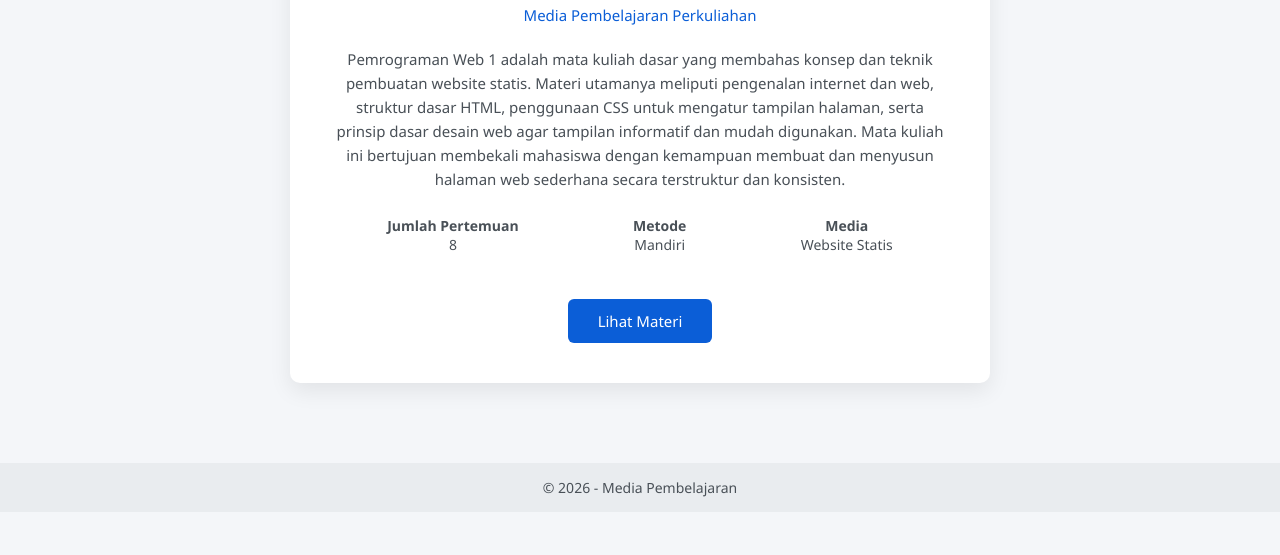
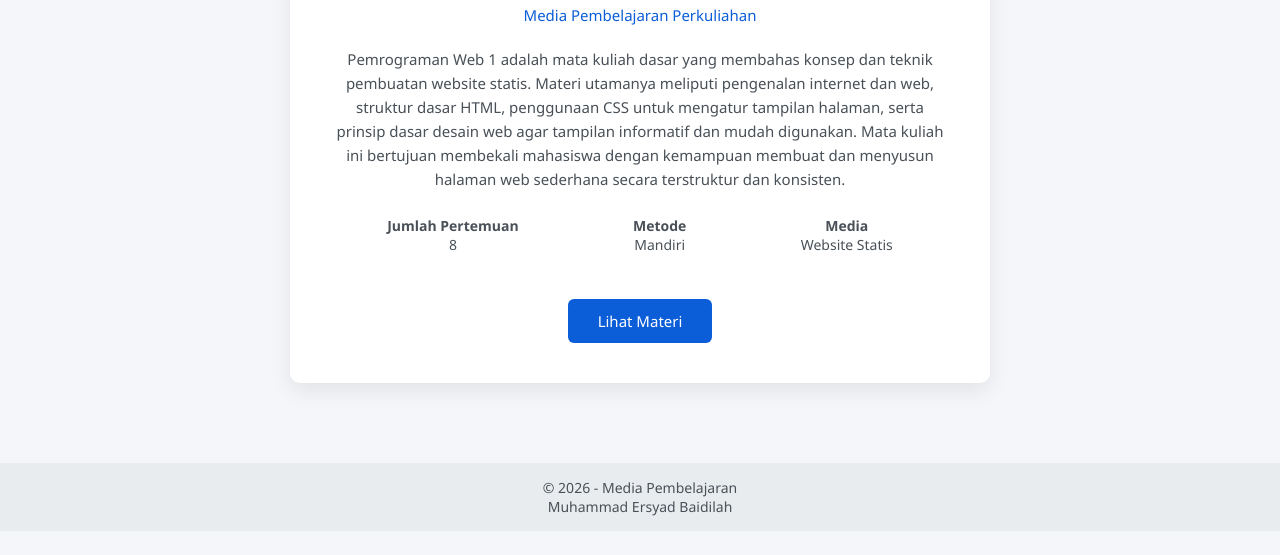
Before and after one commit to ersyad1606-tech/uas-pemrog, a plain HTML site: page index.html in a window 1280 px wide. Shown: the part 185-740 px from the top of the page. Drawn offline with Linux system fonts and the light colour scheme.

Commit message:
Update index.html

```diff
--- a/index.html
+++ b/index.html
@@ -44,6 +44,7 @@
 
     <footer>
       <p>© 2026 - Media Pembelajaran</p>
+      <P>Muhammad Ersyad Baidilah</P>
     </footer>
   </body>
 </html>
```
